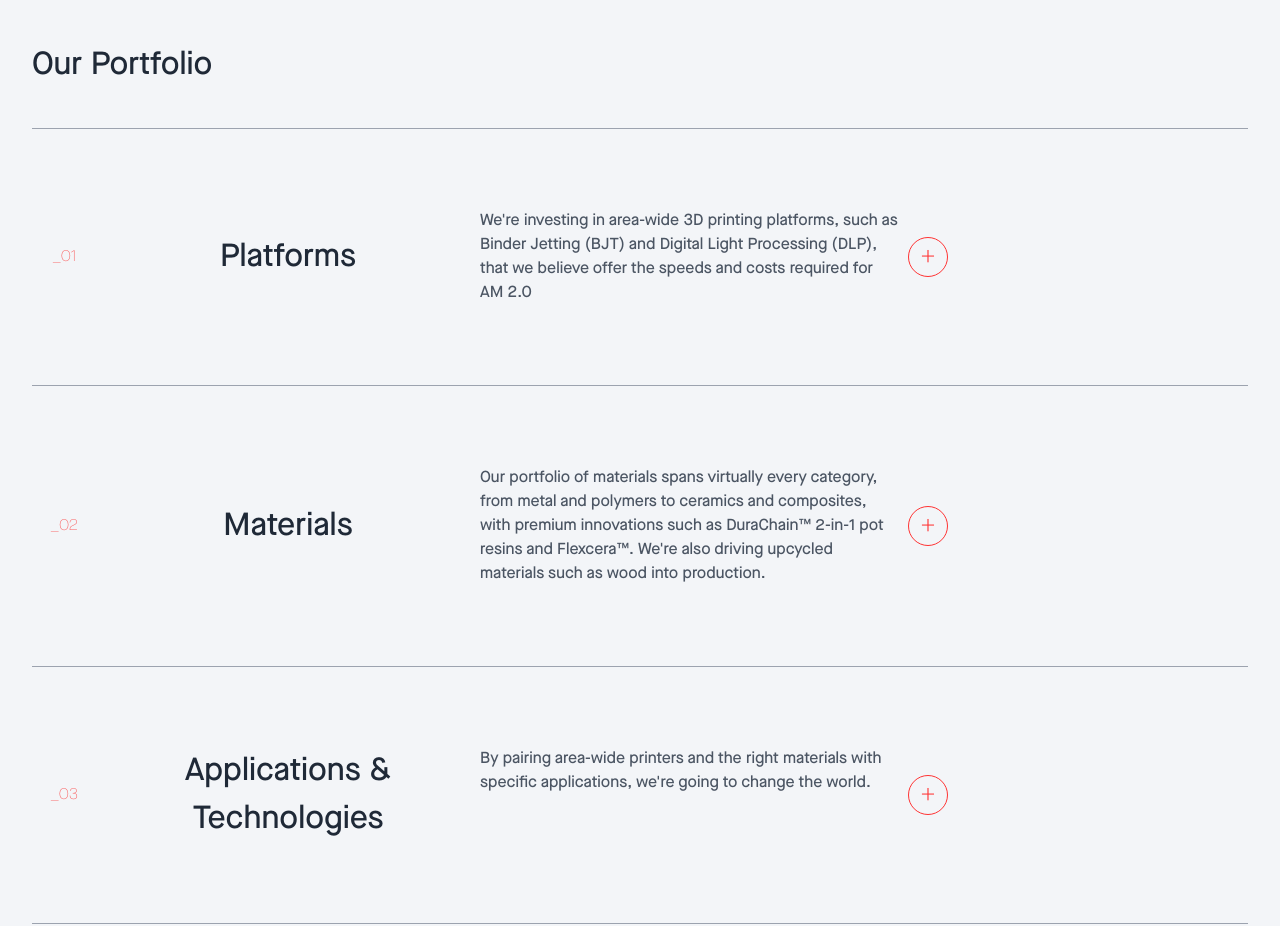
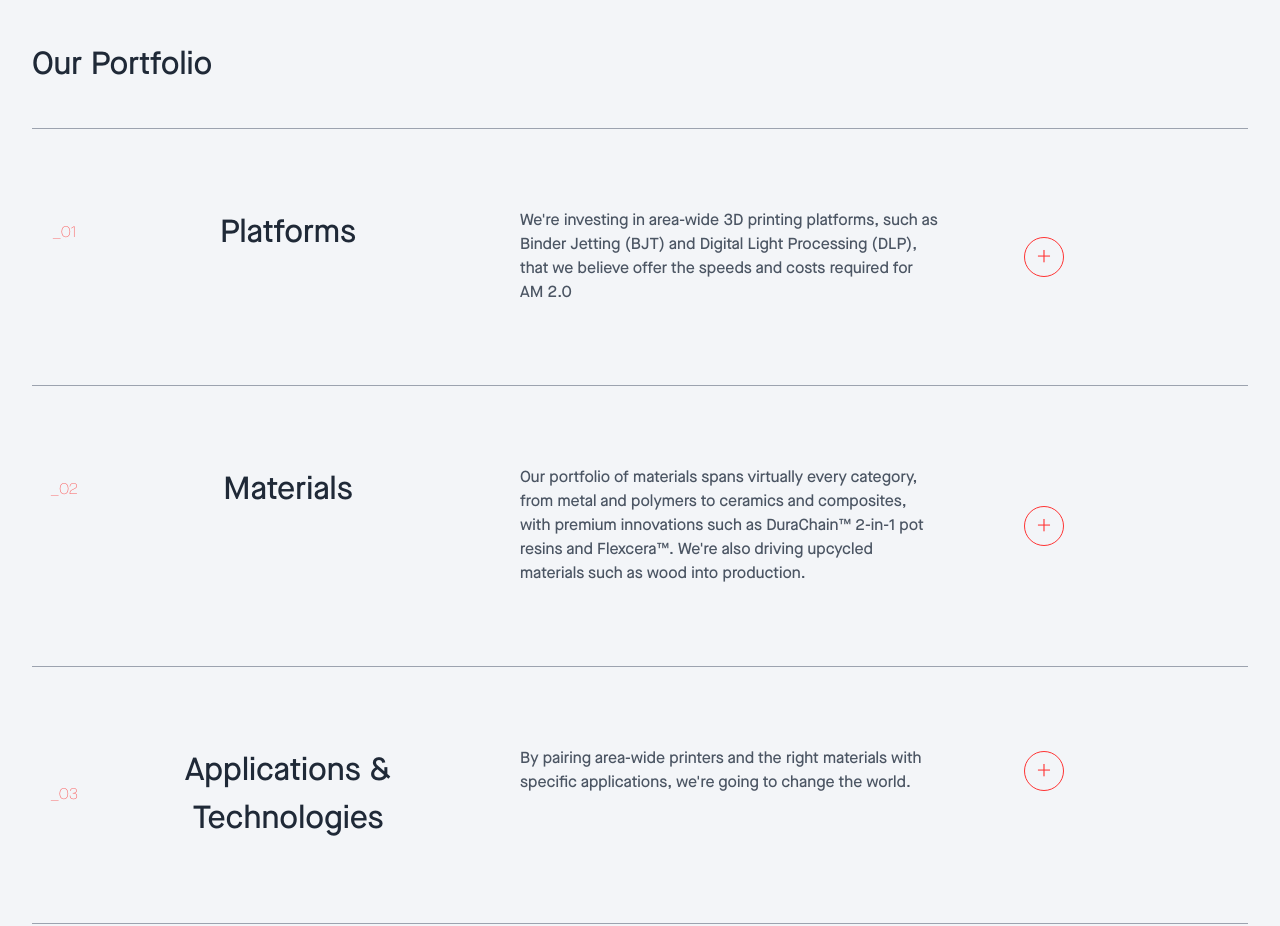
Before and after one commit to Boruto2468/BlaccoleStart, a website: page index.html in a window 1280 px wide. Shown: the part 1840-2766 px from the top of the page. Drawn offline with nearby package versions, Linux system fonts and the light colour scheme; a web font is replaced by a local one.

Commit message:
Adjusted size of Our Portfolio

```diff
--- a/index.html
+++ b/index.html
@@ -11,7 +11,7 @@
     <script src="https://ajax.googleapis.com/ajax/libs/jquery/3.7.1/jquery.min.js"></script>
     <title>Desktop Metal. Define the future. Make it real. | Desktop Metal</title>
 </head>
-<body class="bg-[#f3f5f8] m-0 p-0 overflow-x-hidden min-w-[100vw]">
+<body class="bg-[#f3f5f8] m-0 p-0 overflow-x-hidden max-w-[1900px] ">
 
     <div id="nav-bar" class="fixed w-full">
         <header class="bg-[#333] flex justify-end py-[15px]">
@@ -119,15 +119,17 @@
         <div class="border-b-[.1vw] border-gray-400 "></div>
     </section>
 
-    <section class="max-w-[1600px]">
+    <section class="">
         <div>
             <p class="font-extralight text-gray-800 text-[2.5vw] mb-[3vw] mt-[5vw]">Our Portfolio</p>
         </div>
         <div class="border-b-[.1vw] border-gray-400 "></div>
-        <button class="py-[80px] ">
-            <div class="grid grid-cols-4" style="grid-template-columns: 5vw 30vw 30vw 10vw;">
+        <button class="py-[80px] flex">
+            <div class="grid grid-cols-2" style="grid-template-columns: 5vw 30vw;">
                 <p class="text-[#fb4a4a] my-auto">_01</p>
                 <p class="font-extralight text-gray-800 text-[2.5vw] my-auto">Platforms</p>
+            </div>
+            <div class="grid grid-cols-2" style="grid-template-columns: 500px 10vw;">
                 <p class="font-extralight text-gray-600 text-left w-[420px] mx-auto">We're investing in area-wide 3D printing platforms,
                     such as Binder Jetting (BJT) and Digital Light Processing (DLP), that we believe offer the speeds and costs required for AM 2.0</p>
                 <div id="toggleButton" class="buttonplus border border-[#FF3333] rounded-full text-[#FF3333] w-[40px] h-[40px] my-auto mx-auto text-[27px] font-thin hover:bg-[#FF3333] hover:text-white"
@@ -136,10 +138,12 @@
 
         </button>
         <div class="border-b-[.1vw] border-gray-400 "></div>
-        <button class="py-[80px] ">
-            <div class="grid grid-cols-4" style="grid-template-columns: 5vw 30vw 30vw 10vw;">
+        <button class="py-[80px] flex">
+            <div class="grid grid-cols-2" style="grid-template-columns: 5vw 30vw;">
                 <p class="text-[#fb4a4a] my-auto">_02</p>
                 <p class="font-extralight text-gray-800 text-[2.5vw] my-auto">Materials</p>
+            </div>
+            <div class="grid grid-cols-2" style="grid-template-columns: 500px 10vw;">
                 <p class="font-extralight text-gray-600 text-left w-[420px] mx-auto">Our portfolio of materials spans virtually every category, from metal and polymers to ceramics and composites,
                     with premium innovations such as DuraChain™ 2-in-1 pot resins and Flexcera™. We're also driving upcycled materials such as wood into production.</p>
                 <div id="toggleButton" class="border border-[#FF3333] rounded-full text-[#FF3333] w-[40px] h-[40px] my-auto mx-auto text-[27px] font-thin hover:bg-[#FF3333] hover:text-white"
@@ -148,15 +152,16 @@
 
         </button>
         <div class="border-b-[.1vw] border-gray-400 "></div>
-       <button class="py-[80px] ">
-            <div class="grid grid-cols-4" style="grid-template-columns: 5vw 30vw 30vw 10vw;">
+       <button class="py-[80px] flex">
+            <div class="grid grid-cols-2" style="grid-template-columns: 5vw 30vw;">
                 <p class="text-[#fb4a4a] my-auto">_03</p>
                 <p class="font-extralight text-gray-800 text-[2.5vw] my-auto">Applications & Technologies</p>
+            </div>
+            <div class="grid grid-cols-2" style="grid-template-columns:500px 10vw;">
                 <p class="font-extralight text-gray-600 text-left w-[420px] mx-auto">By pairing area-wide printers and the right materials with specific applications, we're going to change the world.</p>
                 <div id="toggleButton" class="border border-[#FF3333] rounded-full text-[#FF3333] w-[40px] h-[40px] my-auto mx-auto text-[27px] font-thin hover:bg-[#FF3333] hover:text-white"
                 style="transition: background-color 0.3s ease-in-out;">+</div>
             </div>
-
         </button>
         <div class="border-b-[.1vw] border-gray-400 "></div>
     </section>
```
